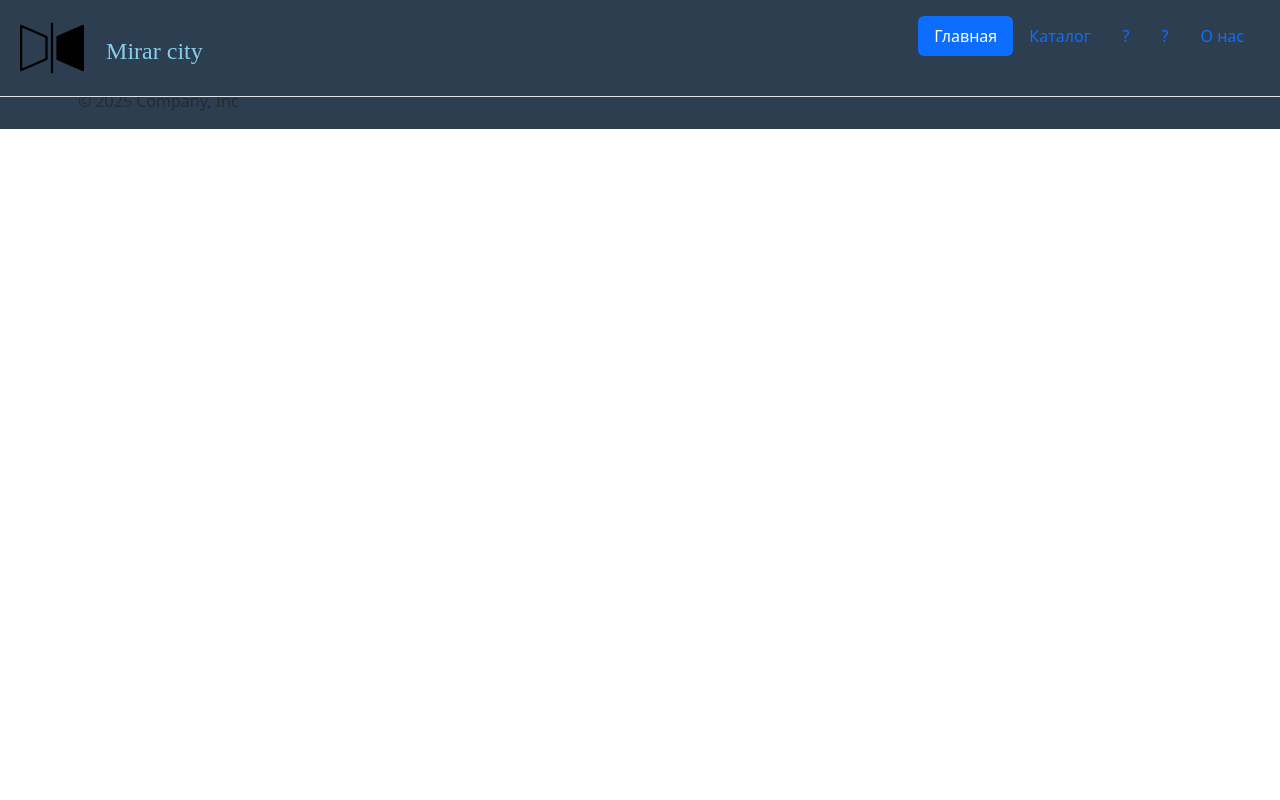
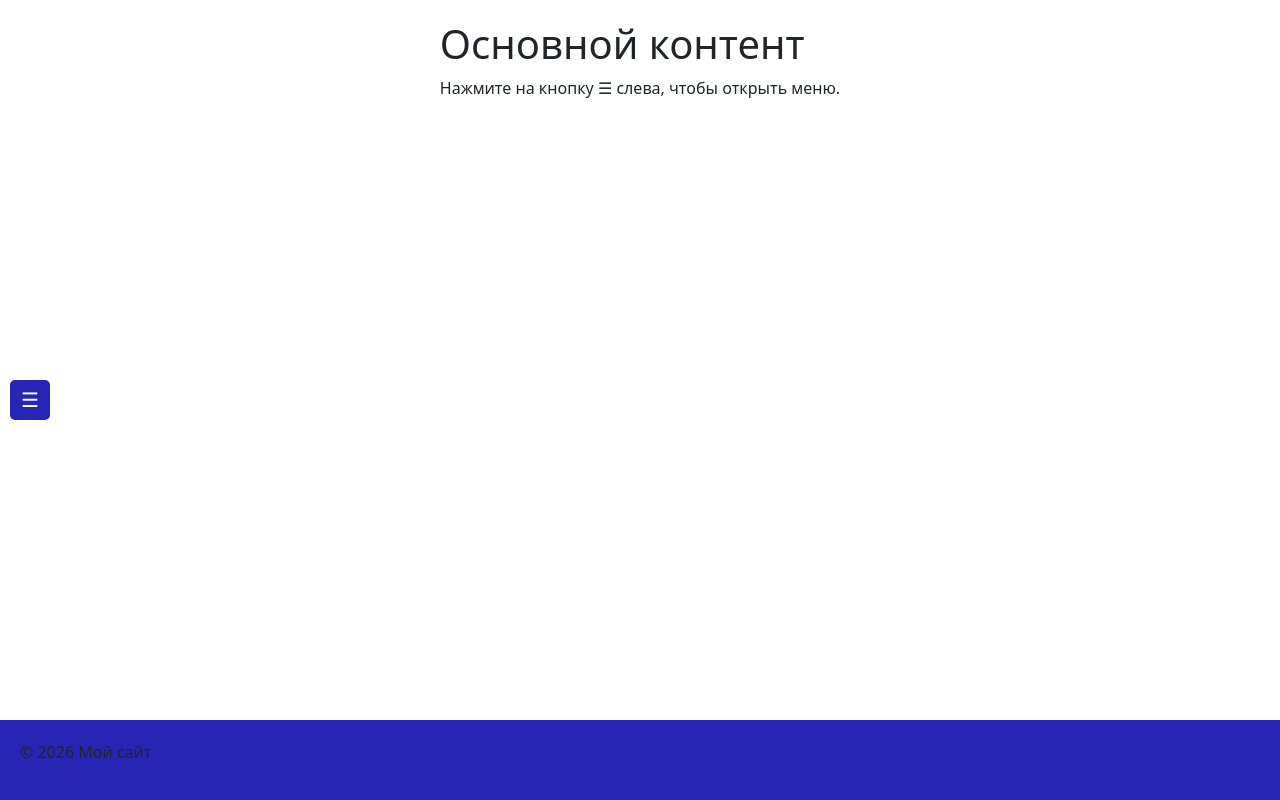
Before and after one commit to l1l-chich/web, a Flask app: page /about in a window 1280 px wide. Run offline with Flask 3, Linux system fonts and the light colour scheme.

Commit message:
web html shapka

```diff
--- a/static/css/main.css
+++ b/static/css/main.css
@@ -1,28 +1,111 @@
-/* Header */
+body {
+    margin: 0;
+}
+*,
+*:before,
+*:after {
+    box-sizing: border-box
+}
 
 header {
+    display: none;
+}
+
+/* Кнопка открытия сайдбара */
+.sidebar-toggle {
+    position: fixed;
+    left: 10px;
+    top: 50%;
+    transform: translateY(-50%);
+    width: 40px;
+    height: 40px;
+    background-color: #2725b5;
+    color: white;
+    border: none;
+    border-radius: 5px;
+    cursor: pointer;
+    z-index: 1001;
+    display: flex;
+    align-items: center;
+    justify-content: center;
+    font-size: 20px;
+    transition: background-color 0.3s;
+}
+
+.sidebar-toggle:hover {
+    background-color: #1e1cbd;
+}
+
+/* Сайдбар */
+.sidebar {
+    width: 250px;
+    background-color: #2725b5;
+    padding: 20px;
     position: fixed;
     top: 0;
     left: 0;
-      width: 100%;
-      background-color: #2c3e50;
-      color: white;
-      padding: 15px 20px;
+    height: 100vh;
     z-index: 1000;
+    transition: transform 0.3s ease;
+    transform: translateX(-100%);
 }
-main {
-      padding-top: 80px; /* Отступ сверху = высота header */
-      padding-bottom: 60px; /* Отступ снизу = высота footer */
+
+/* Открытый сайдбар */
+.sidebar.open {
+    transform: translateX(0);
 }
+
 footer {
-      position: flex;
+    padding: 20px;
+    background-color: #2725b5;
+    position: fixed;
     bottom: 0;
     left: 0;
     width: 100%;
-      background-color: #2c3e50;
+}
+
+.page {
+    overflow: hidden;
+    display: flex;
+    flex-direction: column;
+    min-height: 100vh;
+    padding-top: 0;
+    padding-bottom: 60px;
+}
+
+.content {
+    max-width: 100vh;
+    margin: 0 auto;
+    padding: 20px;
+    flex: 1 1 auto;
+}
+
+.sidebar ul {
+    list-style: none;
+    padding: 0;
+    margin-top: 20px;
+}
+
+.sidebar ul li {
+    margin-bottom: 10px;
+}
+
+.sidebar ul li a {
     color: white;
-      padding: 30px 40px;
-      text-align: center;
+    text-decoration: none;
+    display: block;
+    padding: 10px;
+    border-radius: 5px;
+    transition: background-color 0.3s;
+}
+
+.sidebar ul li a:hover {
+    background-color: rgba(255, 255, 255, 0.1);
+}
+
+.sidebar h3 {
+    color: white;
+    margin-bottom: 20px;
 }
 .header__img {
 height: 64px;
--- a/templates/base.html
+++ b/templates/base.html
@@ -10,8 +10,55 @@
         <title>{% block title %}{% endblock %}</title>
 </head>
 <body>
+    <!-- Кнопка открытия -->
+    <button class="sidebar-toggle" id="sidebarToggle">☰</button>
 
-<!-- div -->
+    <!-- Сайдбар -->
+    <div class="sidebar" id="sidebar">
+        <h3>Меню</h3>
+        <nav>
+            <ul>
+                <li><a href="/">Главная</a></li>
+                <li class="nav-item"><a href="{{ url_for('about') }}" class="nav-link">О нас</a></li>
+                <li class="nav-item"><a href="{{ url_for('clothes') }}" class="nav-link">Каталог</a></li>
+                <li><a href="/portfolio">Портфолио</a></li>
+                <li><a href="/blog">Блог</a></li>
+                <li><a href="/contact">Контакты</a></li>
+            </ul>
+        </nav>
+    </div>
+
+    <div class="page">
+        <div class="content">
+            <h1>Основной контент</h1>
+            <p>Нажмите на кнопку ☰ слева, чтобы открыть меню.</p>
+        </div>
+
+        <footer>
+            <p>&copy; 2026 Мой сайт</p>
+        </footer>
+    </div>
+
+    <script>
+        const sidebarToggle = document.getElementById('sidebarToggle');
+        const sidebar = document.getElementById('sidebar');
+
+        sidebarToggle.addEventListener('click', () => {
+            sidebar.classList.toggle('open');
+        });
+
+        // Закрытие сайдбара при клике вне его
+        document.addEventListener('click', (e) => {
+            if (!sidebar.contains(e.target) && !sidebarToggle.contains(e.target)) {
+                sidebar.classList.remove('open');
+            }
+        });
+    </script>
+</body>
+
+
+{% block body %}{% endblock %}
+<!--
 <div class="page">
     <header class="d-flex flex-wrap justify-content-center py-3 mb-4 border-bottom">
         <a href="/" class="d-flex align-items-center mb-3 mb-md-0 me-md-auto link-body-emphasis text-decoration-none">
@@ -24,13 +71,15 @@
         <ul class="nav nav-pills">
             <li class="nav-item"><a href="{{ url_for('index') }}" class="nav-link active" aria-current="page">Главная</a></li>
             <li class="nav-item"><a href="{{ url_for('clothes') }}" class="nav-link">Каталог</a></li>
-            <li class="nav-item"><a href="#" class="nav-link">?</a></li>
+            <li class="nav-item"><a href="" class="nav-link">album</a></li>
             <li class="nav-item"><a href="#" class="nav-link">?</a></li>
             <li class="nav-item"><a href="{{ url_for('about') }}" class="nav-link">О нас</a></li>
         </ul>
     </header>
     <div class="content">
-
+        <header class="header">HEADER</header>
+        <main class="content">КОНТЕНТ САЙТА</main>
+        <footer class="footer">FOOTER</footer>
         {% block content %}{% endblock %}
     </div>
 
@@ -50,7 +99,7 @@
     </footer>
 </div>
 
-<!-- div -->
+-->
 
 </body>
 </html>
```
Also changed, not shown: album.html (added, +9 -0 lines). Lines whose indentation alone changed are shown as unchanged.
